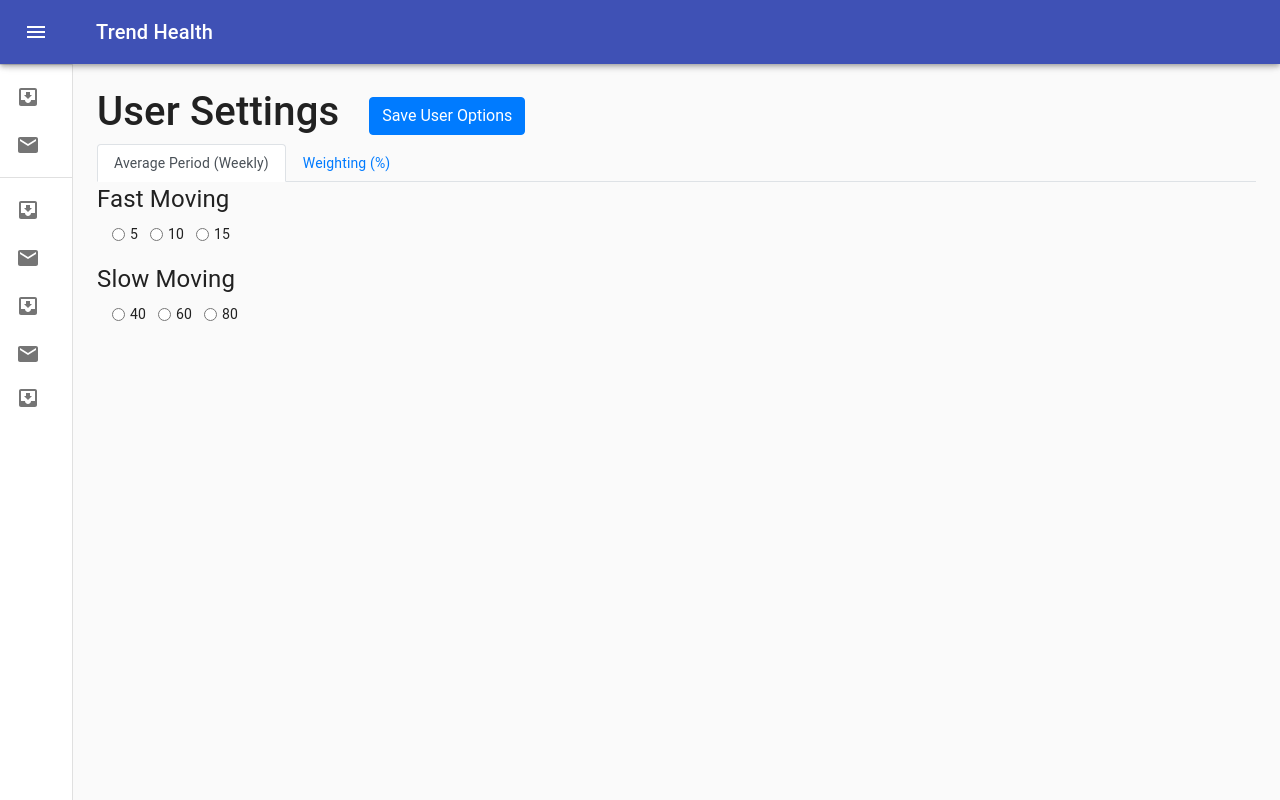
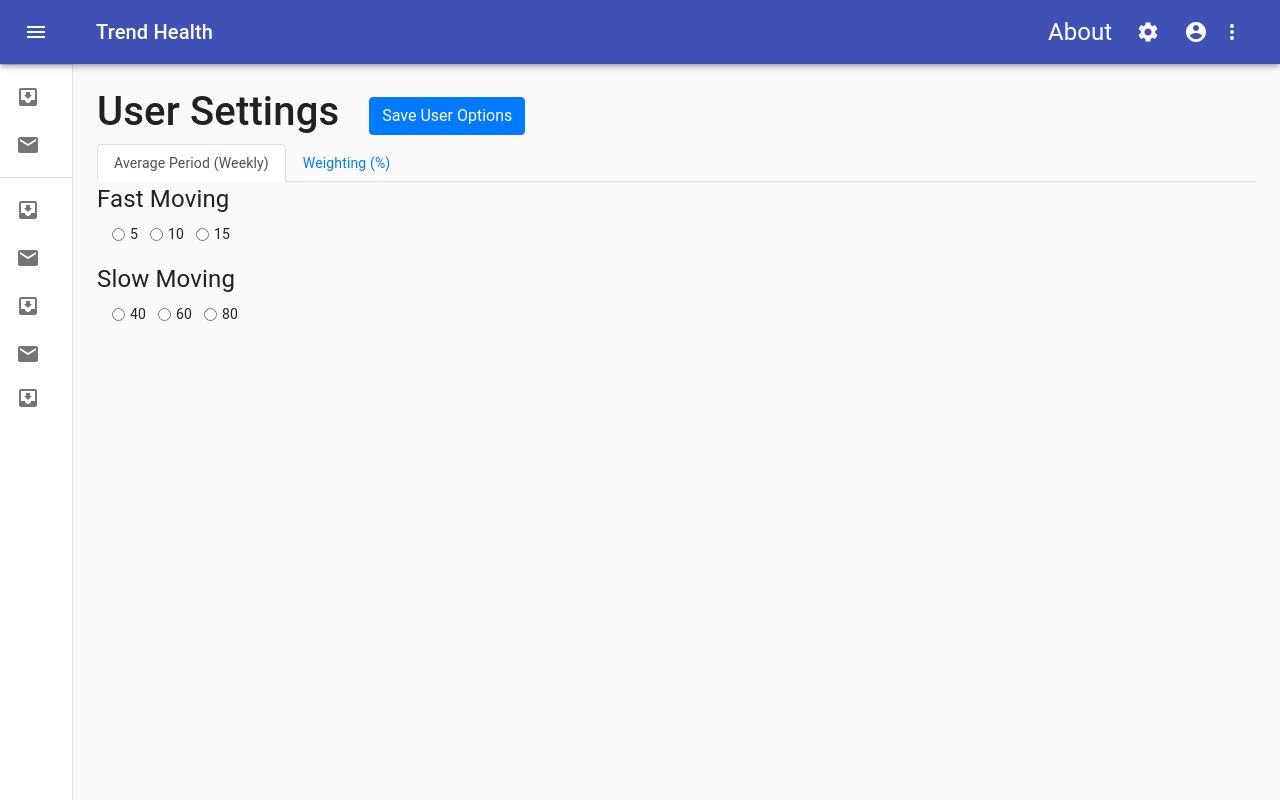
Before and after one commit to davidchanho/project3, a React (Create React App) app in the folder client/: page /User in a window 1280 px wide. Built offline with nearby package versions, Linux system fonts and the light colour scheme.

Commit message:
re-add icons on nav bar

```diff
--- a/client/src/components/Menu/Drawer_Menu/index.jsx
+++ b/client/src/components/Menu/Drawer_Menu/index.jsx
@@ -1,10 +1,14 @@
 import React from 'react'
 import clsx from 'clsx'
-import { makeStyles, useTheme } from '@material-ui/core/styles'
+import { fade, makeStyles, useTheme } from '@material-ui/core/styles'
 import Drawer from '@material-ui/core/Drawer'
 import AppBar from '@material-ui/core/AppBar'
 import Toolbar from '@material-ui/core/Toolbar'
 import List from '@material-ui/core/List'
+import InputBase from '@material-ui/core/InputBase'
+import MenuItem from '@material-ui/core/MenuItem'
+
+import Menu from '@material-ui/core/Menu'
 import CssBaseline from '@material-ui/core/CssBaseline'
 import Typography from '@material-ui/core/Typography'
 import Divider from '@material-ui/core/Divider'
@@ -17,6 +21,9 @@
 import ListItemText from '@material-ui/core/ListItemText'
 import InboxIcon from '@material-ui/icons/MoveToInbox'
 import MailIcon from '@material-ui/icons/Mail'
+import MoreIcon from '@material-ui/icons/MoreVert'
+import AccountCircle from '@material-ui/icons/AccountCircle'
+import SettingsIcon from '@material-ui/icons/Settings'
 
 const drawerWidth = 240
 
@@ -24,6 +31,28 @@
   const classes = useStyles()
   const theme = useTheme()
   const [open, setOpen] = React.useState(false)
+  const [anchorEl, setAnchorEl] = React.useState(null)
+  const [mobileMoreAnchorEl, setMobileMoreAnchorEl] = React.useState(null)
+
+  const isMenuOpen = Boolean(anchorEl)
+  const isMobileMenuOpen = Boolean(mobileMoreAnchorEl)
+
+  const handleProfileMenuOpen = event => {
+    setAnchorEl(event.currentTarget)
+  }
+
+  const handleMobileMenuClose = () => {
+    setMobileMoreAnchorEl(null)
+  }
+
+  const handleMenuClose = () => {
+    setAnchorEl(null)
+    handleMobileMenuClose()
+  }
+
+  const handleMobileMenuOpen = event => {
+    setMobileMoreAnchorEl(event.currentTarget)
+  }
 
   const handleDrawerOpen = () => {
     setOpen(true)
@@ -37,6 +66,54 @@
     return <ListItem button component='a' {...props} />
   }
 
+  const menuId = 'primary-search-account-menu'
+
+  const renderMenu = (
+    <Menu
+      anchorEl={anchorEl}
+      anchorOrigin={{ vertical: 'top', horizontal: 'right' }}
+      id={menuId}
+      keepMounted
+      transformOrigin={{ vertical: 'top', horizontal: 'right' }}
+      open={isMenuOpen}
+      onClose={handleMenuClose}
+    >
+      <MenuItem onClick={handleMenuClose}>Profile</MenuItem>
+      <MenuItem onClick={handleMenuClose}>My account</MenuItem>
+    </Menu>
+  )
+  const mobileMenuId = 'primary-search-account-menu-mobile'
+  const renderMobileMenu = (
+    <Menu
+      anchorEl={mobileMoreAnchorEl}
+      anchorOrigin={{ vertical: 'top', horizontal: 'right' }}
+      id={mobileMenuId}
+      keepMounted
+      transformOrigin={{ vertical: 'top', horizontal: 'right' }}
+      open={isMobileMenuOpen}
+      onClose={handleMobileMenuClose}
+    >
+      <MenuItem>
+        <IconButton color='inherit'>About</IconButton>
+      </MenuItem>
+      <MenuItem>
+        <IconButton color='inherit'>
+          <SettingsIcon />
+        </IconButton>
+      </MenuItem>
+      <MenuItem onClick={handleProfileMenuOpen}>
+        <IconButton
+          aria-label='account of current user'
+          aria-controls='primary-search-account-menu'
+          aria-haspopup='true'
+          color='inherit'
+        >
+          <AccountCircle />
+        </IconButton>
+        <p>Profile</p>
+      </MenuItem>
+    </Menu>
+  )
   return (
     <div className={classes.root}>
       <CssBaseline />
@@ -61,6 +138,34 @@
           <Typography variant='h6' noWrap>
             Trend Health
           </Typography>
+          <div className={classes.grow} />
+          <div className={classes.sectionDesktop}>
+            <IconButton color='inherit'>About</IconButton>
+            <IconButton color='inherit'>
+              <SettingsIcon />
+            </IconButton>
+            <IconButton
+              edge='end'
+              aria-label='account of current user'
+              aria-controls={menuId}
+              aria-haspopup='true'
+              onClick={handleProfileMenuOpen}
+              color='inherit'
+            >
+              <AccountCircle />
+            </IconButton>
+          </div>
+          <div className={classes.sectionMobile}>
+            <IconButton
+              aria-label='show more'
+              aria-controls={mobileMenuId}
+              aria-haspopup='true'
+              onClick={handleMobileMenuOpen}
+              color='inherit'
+            >
+              <MoreIcon />
+            </IconButton>
+          </div>
         </Toolbar>
       </AppBar>
       <Drawer
@@ -172,5 +277,8 @@
   content: {
     flexGrow: 1,
     padding: theme.spacing(3)
+  },
+  grow: {
+    flexGrow: 1
   }
 }))
```
Also changed, not shown: 1 other file (tests, documents, lock files or other folders).
